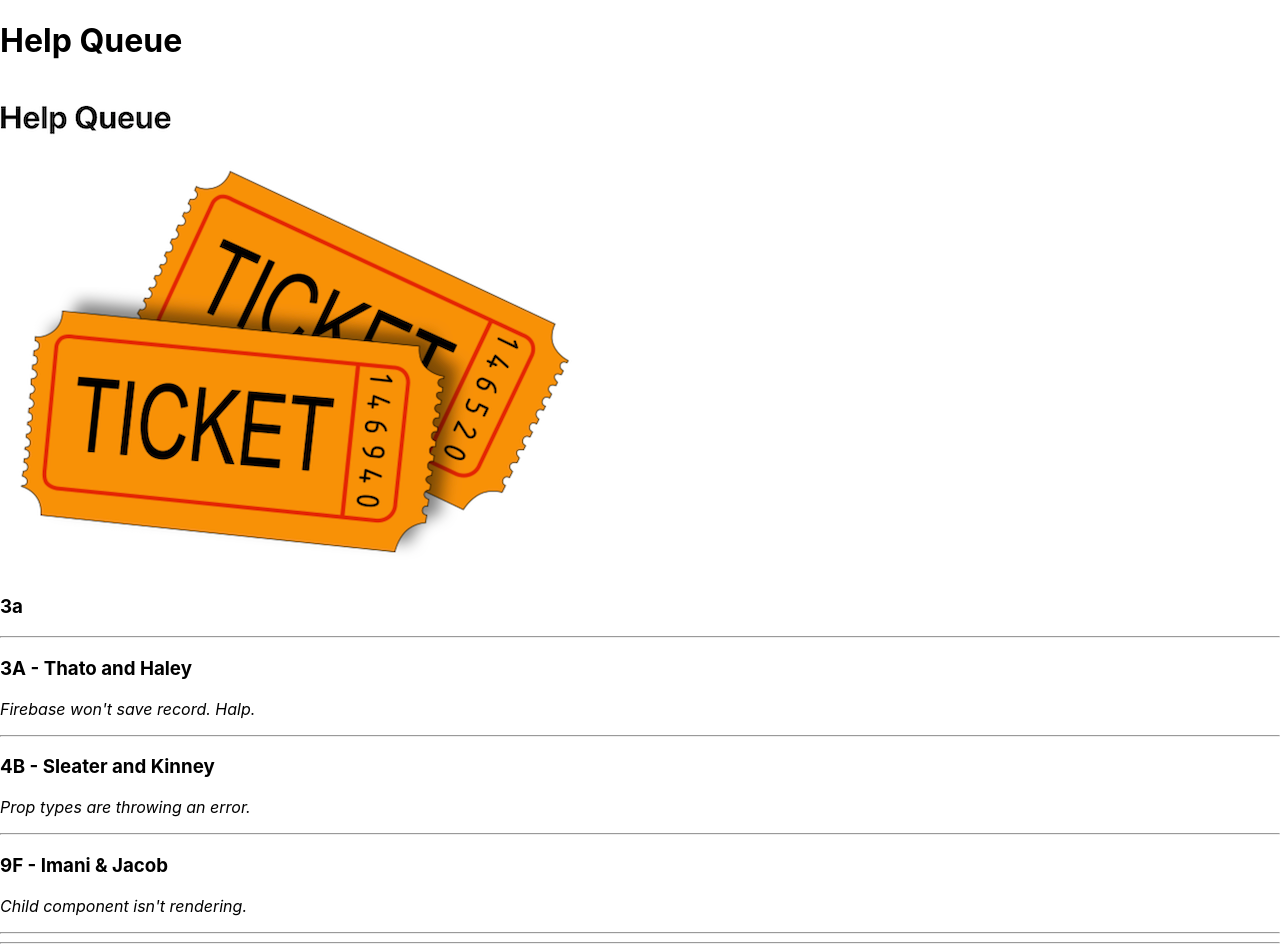
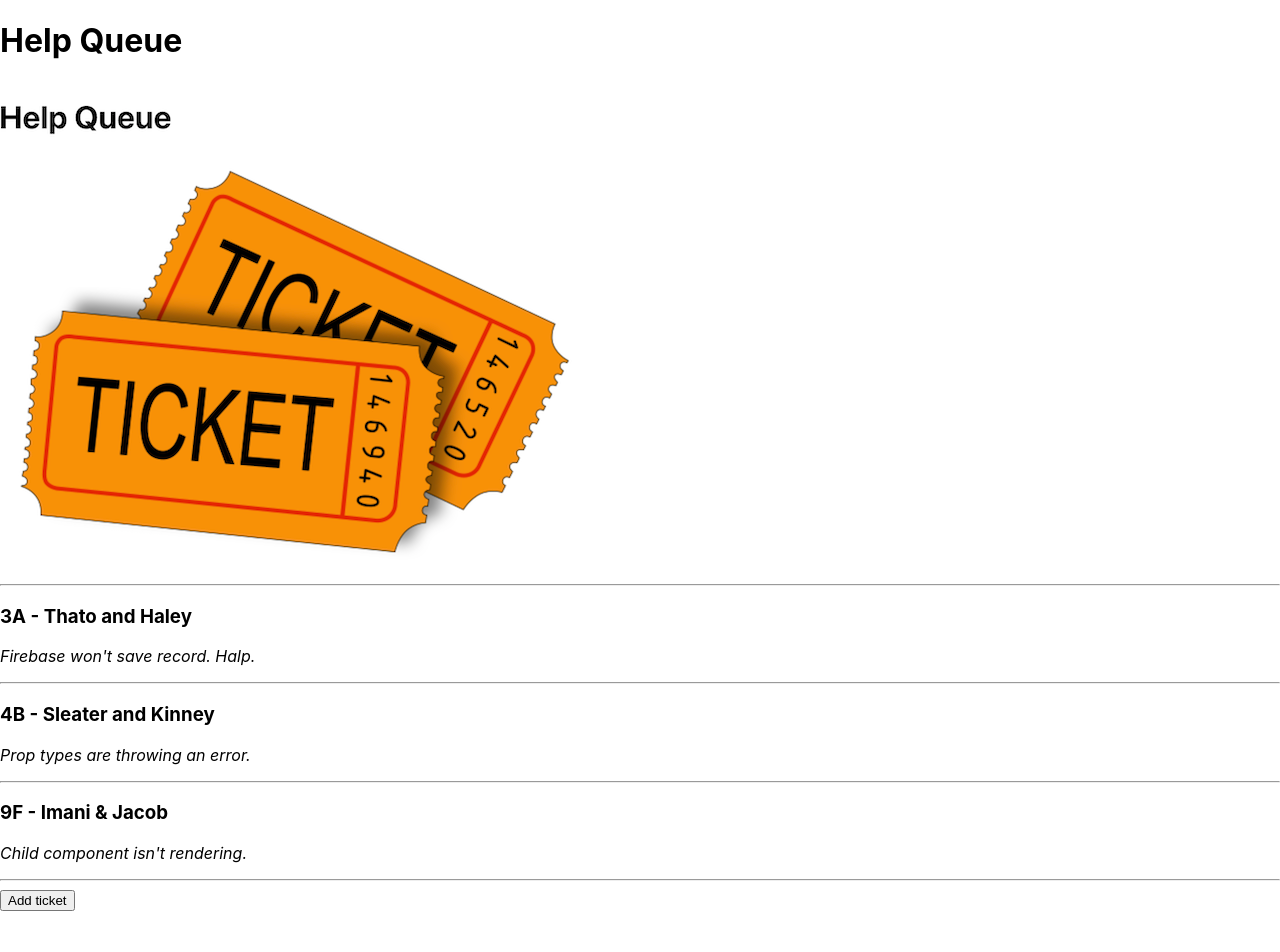
Before and after one commit to dani-t-codes/help-queue, a React (Create React App) app: page / in a window 1280 px wide. After the commit the page ends 911 px from the top, so only its background shows below. Built offline with nearby package versions, Linux system fonts and the light colour scheme.

Commit message:
Add local state and a toggleable btn for NewTicket components

```diff
--- a/public/index.html
+++ b/public/index.html
@@ -24,7 +24,7 @@
       work correctly both with client-side routing and a non-root public URL.
       Learn how to configure a non-root public URL by running `npm run build`.
     -->
-    <title>React App</title>
+    <title>Help Queue</title>
   </head>
   <body>
     <noscript>You need to enable JavaScript to run this app.</noscript>
--- a/src/components/App.js
+++ b/src/components/App.js
@@ -1,14 +1,12 @@
 import React from "react";
 import Header from "./Header";
-import TicketList from "./TicketList";
+import TicketControl from "./TicketControl";
 
 function App(){
   return (
     <React.Fragment>
       <Header />
-      <h3>3a</h3>
-      <TicketList />
-      <hr/>
+      <TicketControl />
     </React.Fragment>
   );
 }
--- /dev/null
+++ b/src/components/NewTicketForm.js
@@ -0,0 +1,11 @@
+import React from "react";
+
+function NewTicketForm(props){
+  return (
+    <React.Fragment>
+      <h3>This is a form.</h3>
+    </React.Fragment>
+  );
+}
+
+export default NewTicketForm;
--- /dev/null
+++ b/src/components/TicketControl.js
@@ -0,0 +1,41 @@
+import React from 'react';
+import NewTicketForm from './NewTicketForm';
+import Ticket from './Ticket';
+import TicketList from './TicketList';
+
+class TicketControl extends React.Component {
+
+  constructor(props){
+    super(props);
+    this.state = {
+      formVisibleOnPage: false
+    };
+  }
+
+  handleClick = () => {
+    this.setState(prevState => ({
+      formVisibleOnPage: !prevState.formVisibleOnPage
+    }));
+  }
+
+  render(){
+    let currentlyVisibleState = null;
+    let buttonText = null;
+    if (this.state.formVisibleOnPage) {
+      currentlyVisibleState = <NewTicketForm />;
+      buttonText = "Return to Ticket List";
+    } else {
+      currentlyVisibleState = <TicketList />
+      buttonText = "Add ticket";
+    }
+    return (
+      <React.Fragment>
+        {currentlyVisibleState}
+        <button onClick={this.handleClick}>{buttonText}</button>
+      </React.Fragment>
+    );
+  }
+
+}
+
+export default TicketControl;
```
Also changed, not shown: src/img/Help Queue.png (added).
